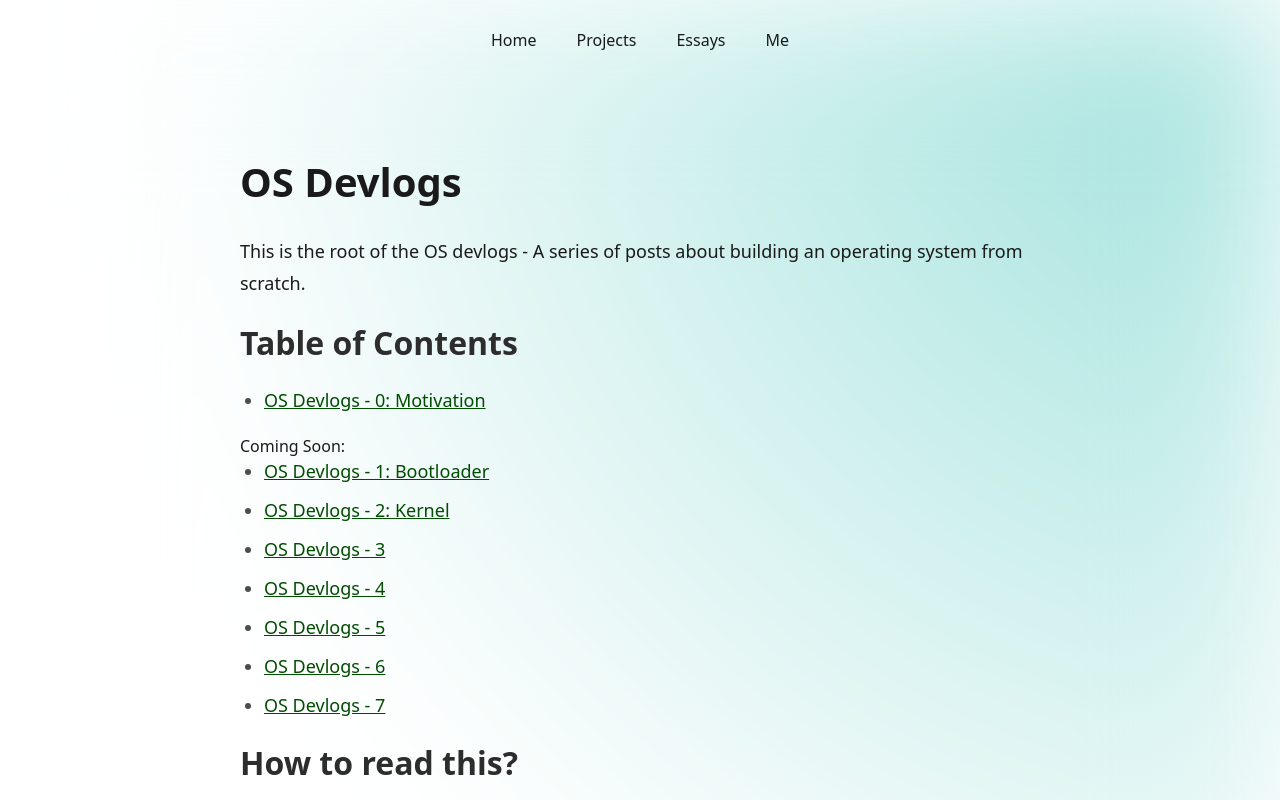
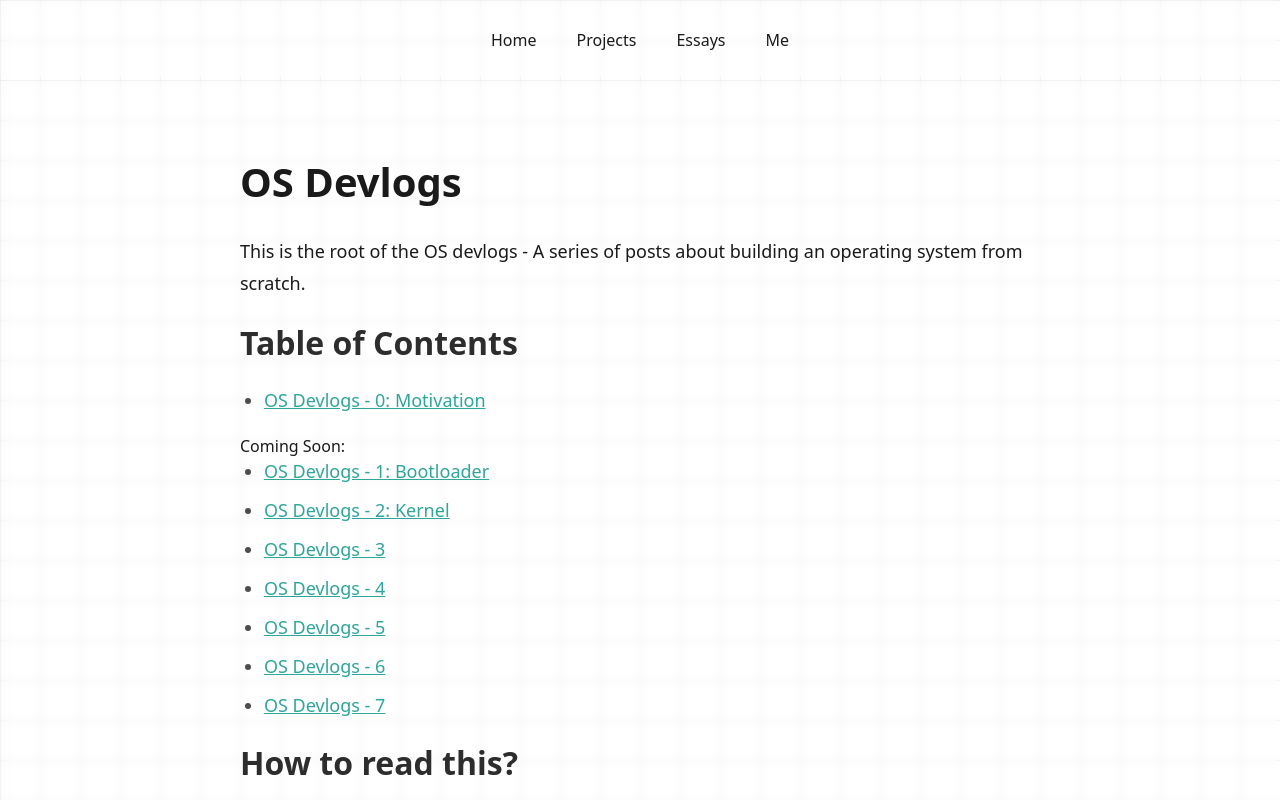
Before and after one commit to theyashwanthsai/DigitalGarden, a React (Vite) app: page /osdevlogs/root in a window 1280 px wide. Shown: the top 800 px of the page. Built offline with nearby package versions, Linux system fonts and the light colour scheme; a small style sheet from the web is missing.

Commit message:
changed theme

```diff
--- a/src/App.jsx
+++ b/src/App.jsx
@@ -14,20 +14,15 @@ import Timeline from './components/Timeline'
 
 function App() {
   return(
-    <div className="min-h-screen w-full relative bg-white">
+    <div className="min-h-screen w-full bg-white relative">
       <div
         className="absolute inset-0 z-0"
         style={{
-          background: "#ffffff",
           backgroundImage: `
-            radial-gradient(
-              circle at top right,
-              rgba(56, 193, 182, 0.5),
-              transparent 70%
-            )
+            linear-gradient(to right, #e5e7eb 1px, transparent 1px),
+            linear-gradient(to bottom, #e5e7eb 1px, transparent 1px)
           `,
-          filter: "blur(80px)",
-          backgroundRepeat: "no-repeat",
+          backgroundSize: "40px 40px",
         }}
       />
       <div className="relative z-10 ">
--- a/src/components/About.jsx
+++ b/src/components/About.jsx
@@ -27,7 +27,7 @@ function About() {
   }, []); // Added empty dependency array to prevent continuous fetching
 
   return (
-    <div className="markdown-content">
+    <div className="markdown-content backdrop-blur-sm bg-white/30">
       <Markdown
         remarkPlugins={[remarkGfm]}
         rehypePlugins={[rehypeRaw]}
--- a/src/components/ArticlePage.jsx
+++ b/src/components/ArticlePage.jsx
@@ -54,7 +54,7 @@ function ArticlePage() {
   };
 
   return (
-    <div className="article-container">
+    <div className="article-container backdrop-blur-sm bg-white/30">
       <div className="article-content">
         <div className="markdown-content">
           <Markdown
--- a/src/components/Articles.jsx
+++ b/src/components/Articles.jsx
@@ -26,7 +26,7 @@ function Articles() {
 
 
   return (
-    <div className="markdown-content">
+    <div className="markdown-content backdrop-blur-sm bg-white/30">
       <Markdown
         remarkPlugins={[remarkGfm]}
         rehypePlugins={[rehypeRaw]}
--- a/src/components/Header.jsx
+++ b/src/components/Header.jsx
@@ -5,7 +5,7 @@ import ThemeSwitcher from './ThemeSwitcher';
 
 function Header() {
   return(
-    <div className="">
+    <div className="backdrop-blur-sm bg-white/30">
         {/* <div className="theme-switcher-container">
           <ThemeSwitcher />
         </div> */}
--- a/src/components/Home.jsx
+++ b/src/components/Home.jsx
@@ -26,7 +26,7 @@ function Home() {
 
 return (
 
-    <div className="markdown-content">
+    <div className="markdown-content backdrop-blur-sm bg-white/30">
       <Markdown
         remarkPlugins={[remarkGfm]}
         rehypePlugins={[rehypeRaw]}
--- a/src/components/Projects.jsx
+++ b/src/components/Projects.jsx
@@ -26,7 +26,7 @@ function Projects() {
   }, []); // Added empty dependency array to prevent continuous fetching
 
   return (
-    <div className="markdown-content">
+    <div className="markdown-content backdrop-blur-sm bg-white/30">
       <Markdown
         remarkPlugins={[remarkGfm]}
         rehypePlugins={[rehypeRaw]}
--- a/src/components/Timeline.jsx
+++ b/src/components/Timeline.jsx
@@ -26,7 +26,7 @@ function Articles() {
 
 
   return (
-    <div className="markdown-content">
+    <div className="markdown-content backdrop-blur-sm bg-white/30">
       <Markdown
         remarkPlugins={[remarkGfm]}
         rehypePlugins={[rehypeRaw]}
--- a/src/components/markdown.css
+++ b/src/components/markdown.css
@@ -6,8 +6,8 @@
     --heading-primary: #1a1a1a;
     --heading-secondary: #2d2d2d;
     --heading-tertiary: #404040;
-    --link-primary: #004d00;
-    --link-hover: #2EA69C;
+    --link-primary: #2EA69C;
+    --link-hover: #38C1B6;
 
     --code-bg: #f8f9fa;
     --code-text: #1a1a1a;
```
Also changed, not shown: public/static/home.md (+0 -4 lines), public/static/timeline.md (+1 -1 lines).
